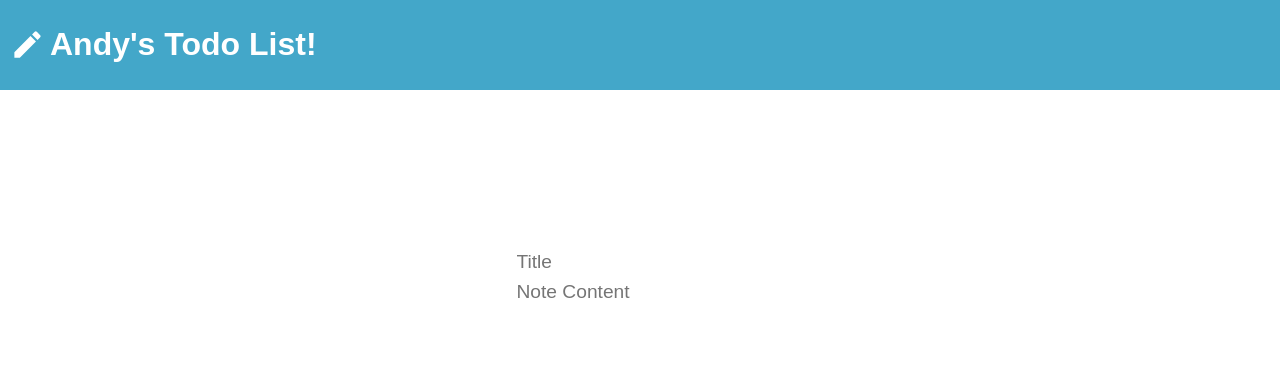
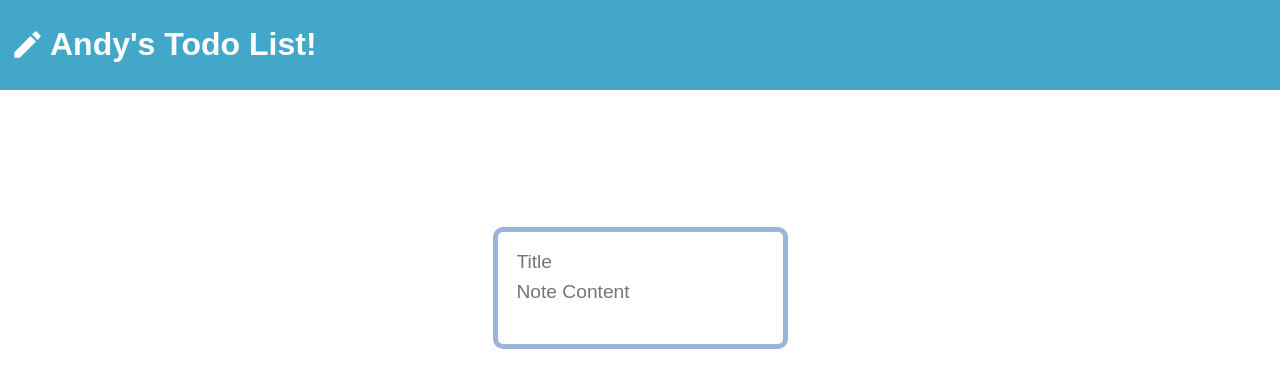
Before and after one commit to aesmith573/todolist, a React (Vite) app: page / in a window 1280 px wide. Shown: the top 388 px of the page. Built offline with nearby package versions, Linux system fonts and the light colour scheme.

Commit message:
Style form

```diff
--- a/src/index.css
+++ b/src/index.css
@@ -41,3 +41,9 @@ form input, form textarea {
 textarea {
   resize: none;
 }
+
+form {
+  border: rgb(155, 180, 216) 5px solid;
+  border-radius: 10px;
+  padding: 15px;
+}
```
